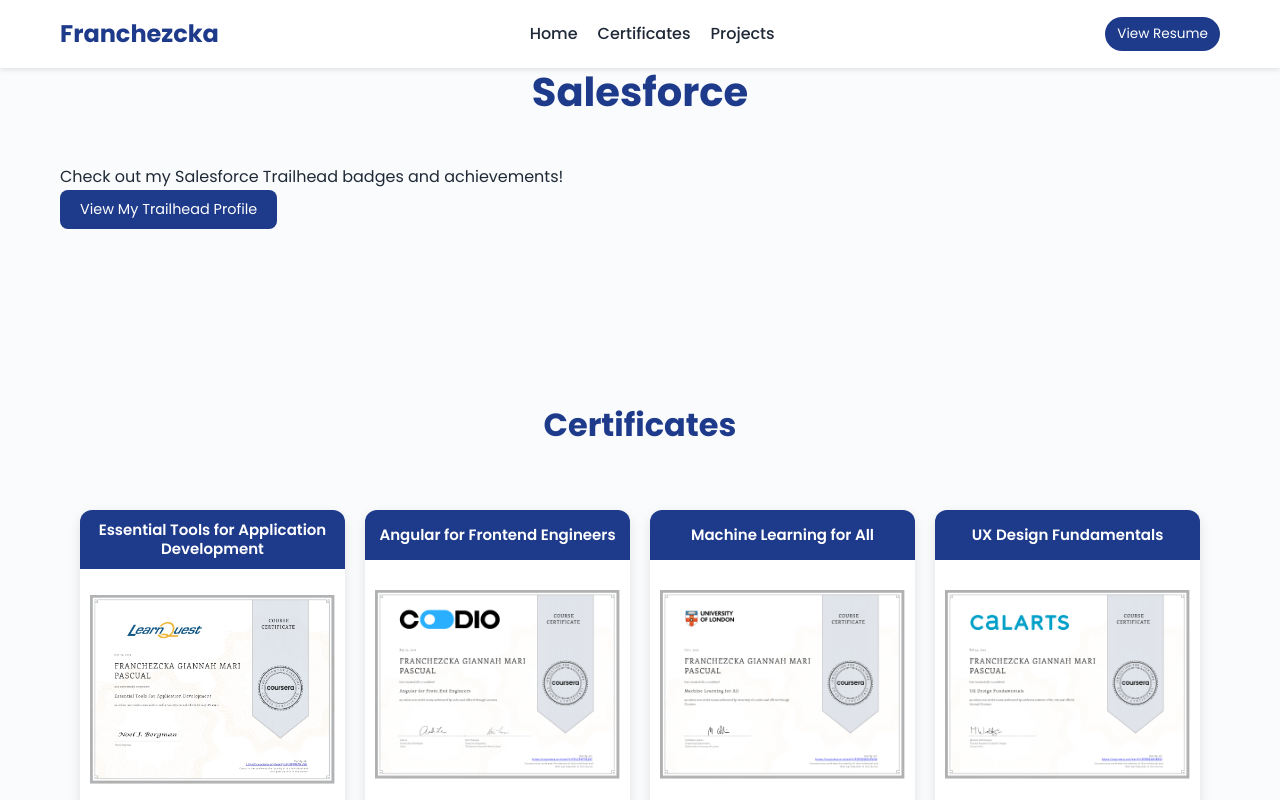
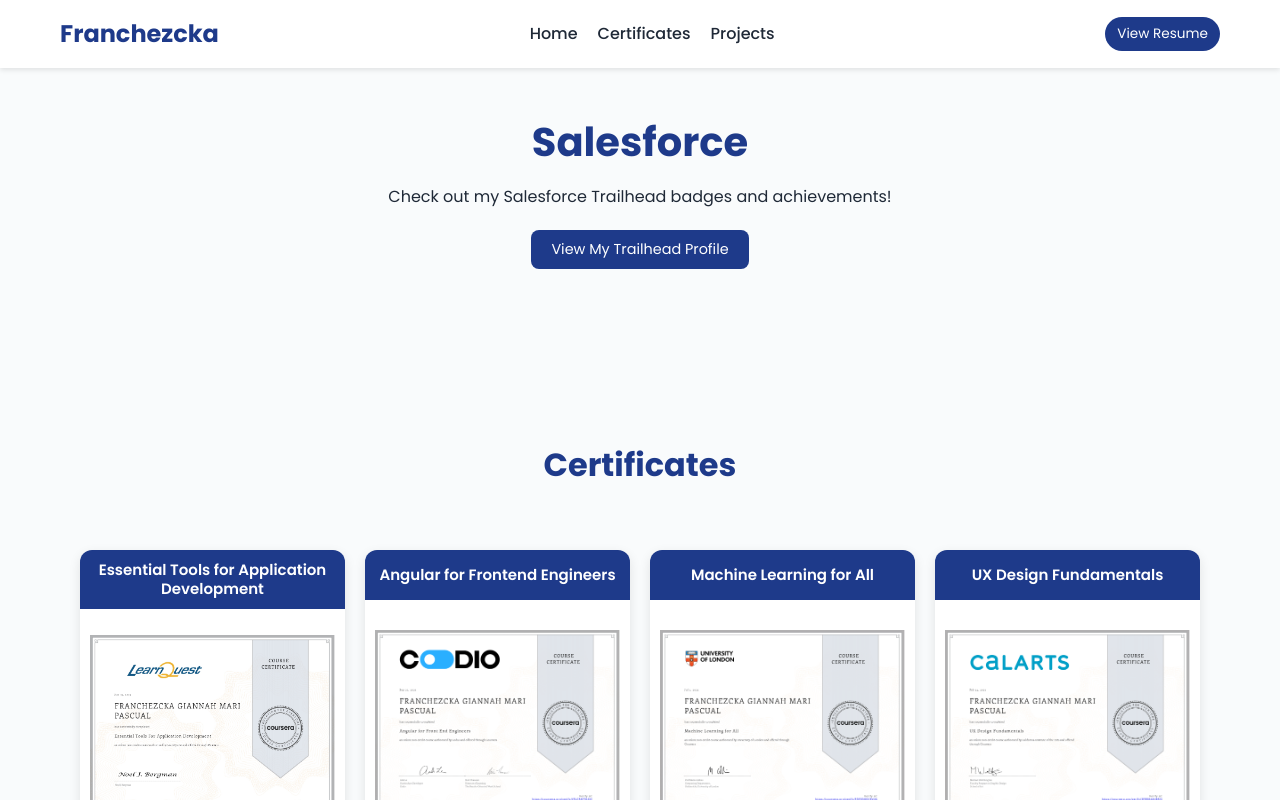
Before and after one commit to chezcka/myportfolio, a React (Create React App) app: page /#/certificates in a window 1280 px wide. Shown: the top 800 px of the page. Built offline with nearby package versions, Linux system fonts and the light colour scheme.

Commit message:
Modified certificates page

```diff
--- a/src/App.css
+++ b/src/App.css
@@ -397,13 +397,27 @@ nav ul li a:hover {
   margin-top: 10px;
 }
 
-/* Trailhead Profile Button */
+#salesforce {
+  display: flex;
+  flex-direction: column;
+  align-items: center;
+  text-align: center;
+}
+
+#salesforce h2 {
+  margin-top: 50px;
+  margin-bottom: 10px;
+}
+
+#salesforce p {
+  margin-bottom: 20px;
+}
+
 .trailhead-button-container {
   display: flex;
   justify-content: center;
   align-items: center;
 }
-
 
 .trailhead-btn {
   background-color: #1e3a8a;
--- a/src/Certificates.js
+++ b/src/Certificates.js
@@ -65,7 +65,7 @@ function Certificates() {
         <h2>Salesforce</h2>
         <p>Check out my Salesforce Trailhead badges and achievements!</p>
         <a
-          href="https://trailhead.salesforce.com/en/me/your-profile-id"
+          href="https://www.salesforce.com/trailblazer/franchezckapascual"
           target="_blank"
           rel="noopener noreferrer"
           className="trailhead-btn"
```
